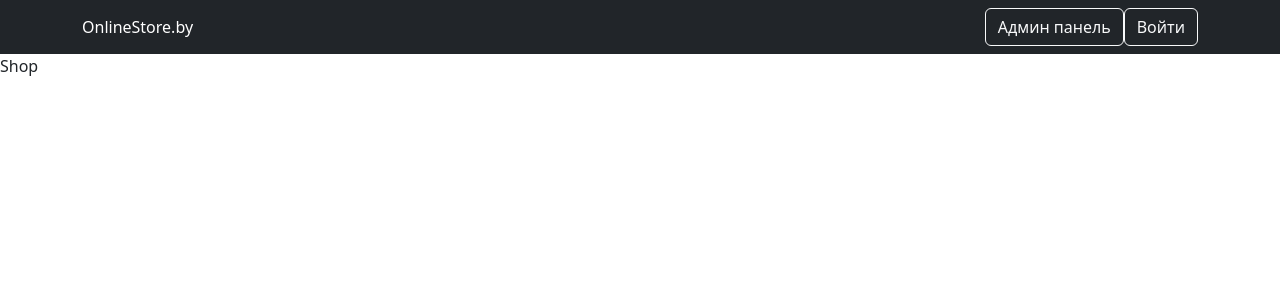
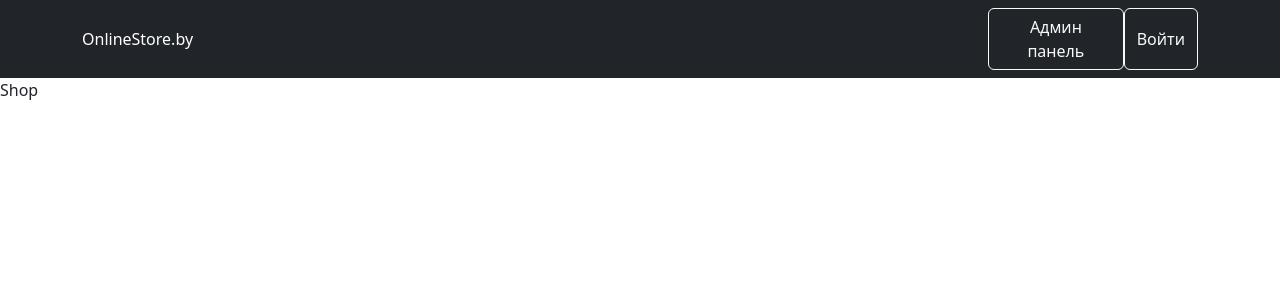
Before and after one commit to Aleksandr-Glebik/react-online-store, a React (Create React App) app: page / in a window 1280 px wide. Both pictures are taken after a click on the button "Авторизация". Shown: the top 300 px of the page. Built offline with nearby package versions, Linux system fonts and the light colour scheme.

Commit message:
fix: style navbar

```diff
--- a/src/components/NavBar.js
+++ b/src/components/NavBar.js
@@ -4,7 +4,7 @@ import { Context } from "../index"
 import Container from 'react-bootstrap/Container'
 import Nav from 'react-bootstrap/Nav'
 import Navbar from 'react-bootstrap/Navbar'
-import {Button} from 'react-bootstrap'
+import { Button } from 'react-bootstrap'
 import { Link } from "react-router-dom"
 import { SHOP_ROUTE } from "../utils/consts"
 import { observer } from "mobx-react-lite"
@@ -18,9 +18,9 @@ const NavBar = observer( () => {
          <Container>
             <Link style={{color: 'white', textDecoration: 'none' }} to={SHOP_ROUTE}>OnlineStore.by</Link>
             {user.isAuth ?
-                  <Nav className="ml-auto" style={{color: 'white'}}>
+                  <Nav className="ml-auto" style={{color: 'white', display: 'flex', justifyContent: 'space-between', width: 210}}>
                     <Button variant={'outline-light'}>Админ панель</Button>
-                    <Button variant={'outline-light'} className="ml-4">Войти</Button>
+                    <Button variant={'outline-light'}>Войти</Button>
                   </Nav>
                 :
                   <Nav className="ml-auto" style={{color: 'white'}}>
```
